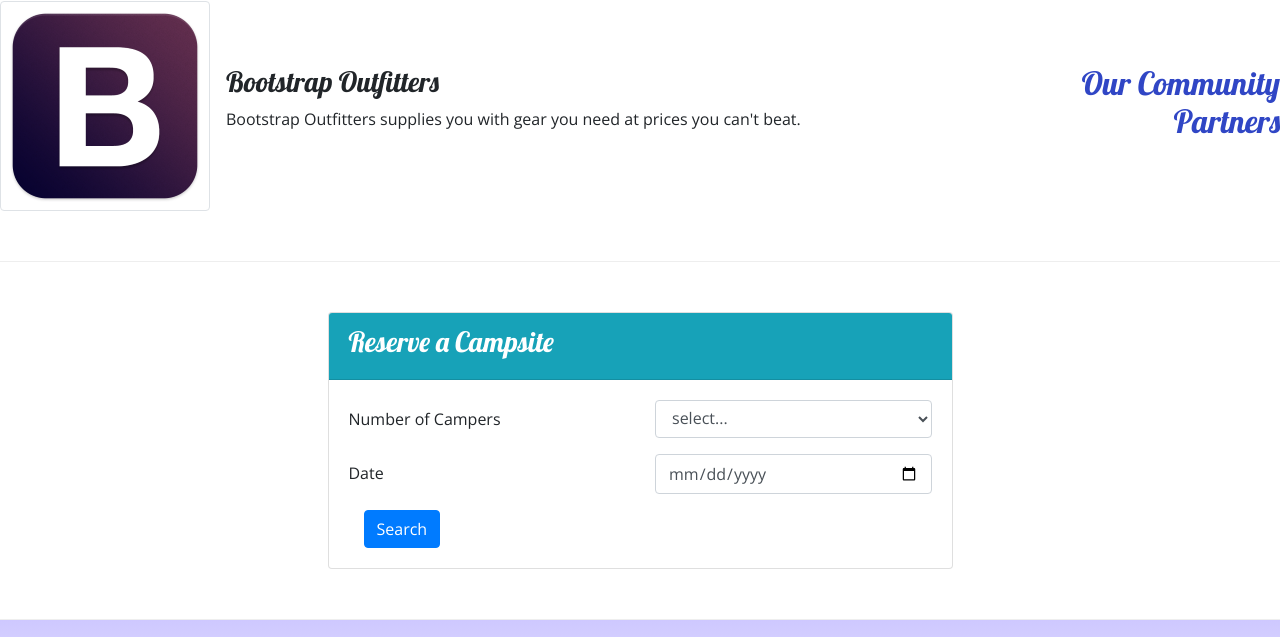
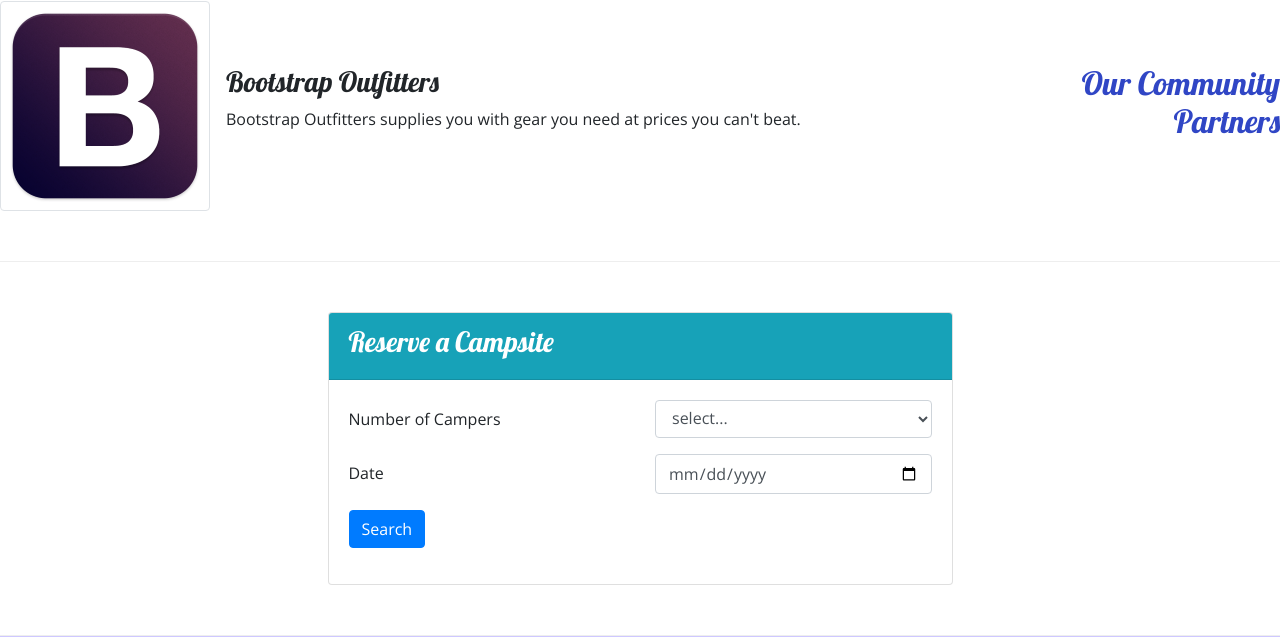
Before and after one commit to you-123/git-nucampsite, a website: page index.html in a window 1280 px wide. Shown: the part 891-1528 px from the top of the page. Drawn offline with nearby package versions, Linux system fonts and the light colour scheme.

Commit message:
week 2 assinghnment update

```diff
--- a/index.html
+++ b/index.html
@@ -132,12 +132,12 @@
                         <div class="form-group row">
                             <label for="date" class="col-sm-6 col-form-label">Date</label>
                             <div class="col">
-                                <input type="date" class="form-control" id="date" name="date" placeholder="date" />
+                            <input type="date" class="form-control" id="date" name="date" placeholder="date" />
                             </div>
                         </div>
-                        <div form-group row>
+                        <div class="form-group row" >
                             <div class="col">
-                                <button class="btn btn-primary" type="submit">Search</button>
+                             <button class="btn btn-primary" type="submit">Search</button>
                             </div>
                         </div>
                     </form>
```
